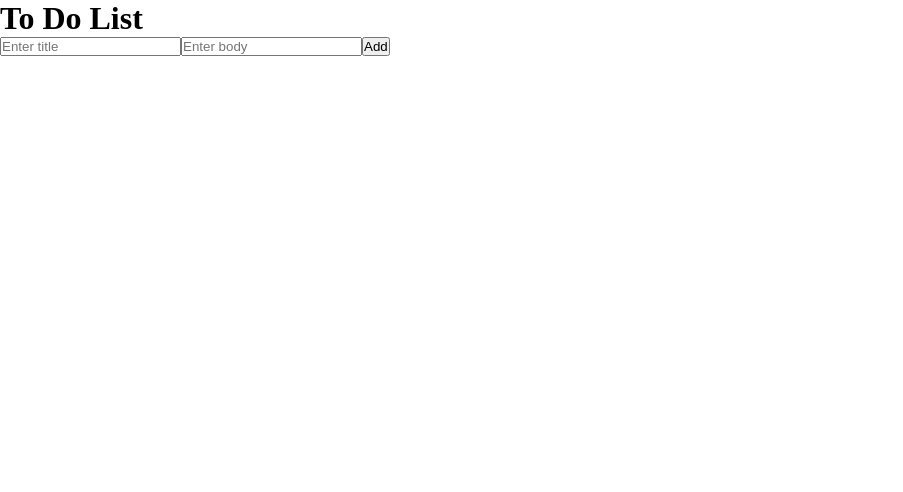
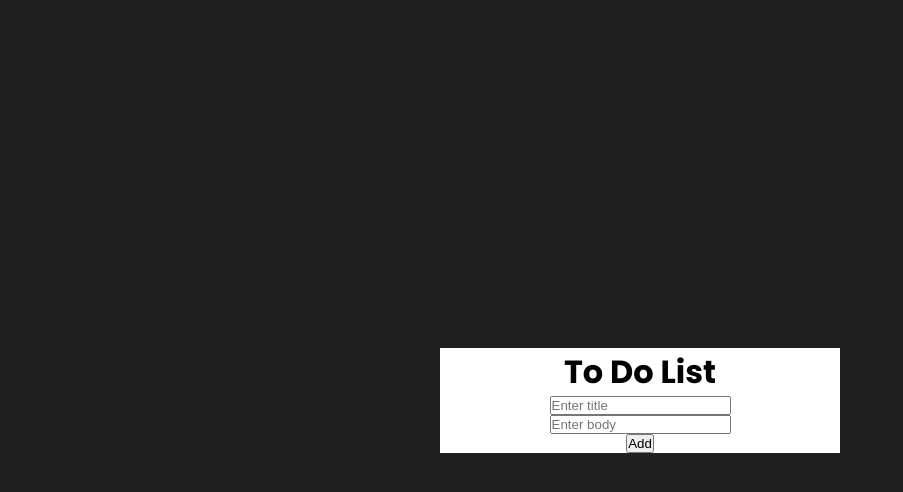
Before and after one commit to jef-en/react-library-practice, a React (Vite) app in the folder todo-list/: page / in a window 1280 px wide. Shown: the top 492 px of the page, without its empty margins (0-903 px from the left). Built offline with nearby package versions, Linux system fonts and the light colour scheme.

Commit message:
Added CSS

```diff
--- a/todo-list/src/components/ToDoList.jsx
+++ b/todo-list/src/components/ToDoList.jsx
@@ -21,8 +21,8 @@ function ToDoList() {
   };
 
   return (
-    <div>
-      <h1>To Do List</h1>
+    <div className="main-container">
+      <h1 className="title">To Do List</h1>
       <input
         type="text"
         placeholder="Enter title"
@@ -41,7 +41,8 @@ function ToDoList() {
       <ol>
         {newTasks.map((tasks, index) => (
           <li key={index}>
-            {tasks.title}: {tasks.body}
+            {tasks.title}
+            {tasks.body}
           </li>
         ))}
       </ol>
--- a/todo-list/src/index.css
+++ b/todo-list/src/index.css
@@ -5,3 +5,27 @@
   padding: 0;
   box-sizing: border-box;
 }
+
+:root {
+  --clr-black: #1f1f1f;
+  --clr-white: #ffffff;
+}
+
+body {
+  font-family: "Poppins", sans-serif;
+  background-color: var(--clr-black);
+  min-height: 100vh;
+  display: flex;
+  align-items: center;
+  justify-content: center;
+}
+
+.main-container {
+  margin: 10px;
+  height: 100%;
+  width: 50vh;
+  background-color: var(--clr-white);
+  display: flex;
+  flex-direction: column;
+  align-items: center;
+}
```
